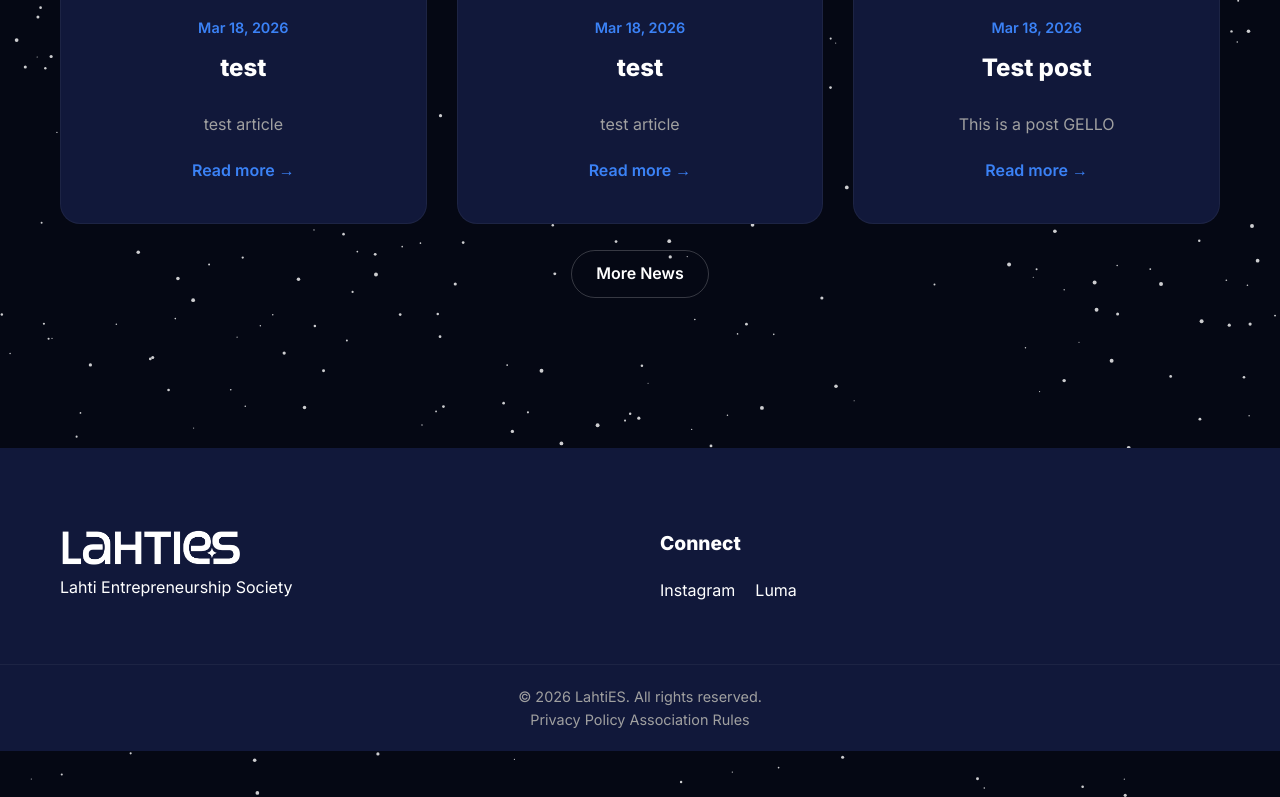
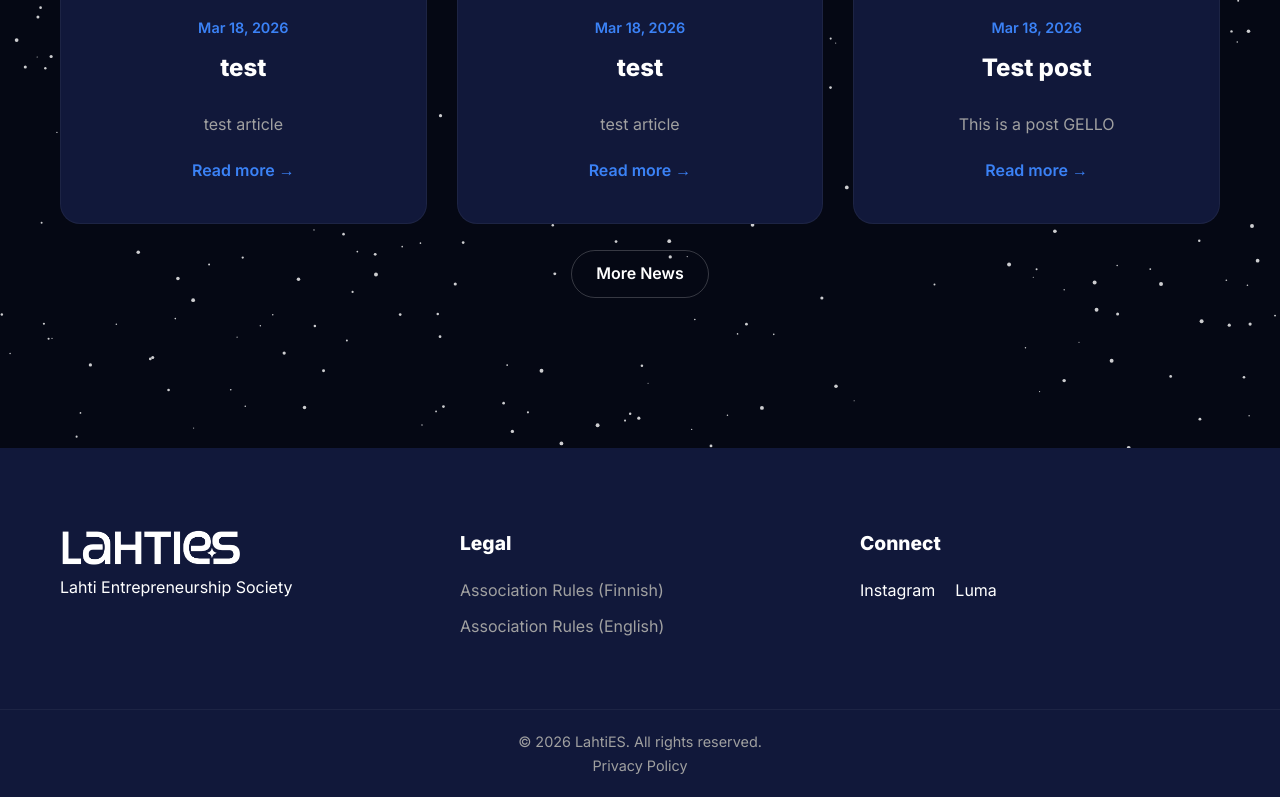
Before and after one commit to lahties/website, a Jekyll site: the page built from index.html, in a window 1280 px wide and 900 px high, scrolled down 1246 px, cut to the strip 103-900 px from the top of the window. Built offline with Jekyll 4.4.1, drawn with Linux system fonts in a browser that asks for light colours.

Commit message:
Update Settings “footer” - Huba Nagy <huba.nagy@lahties.com> via DecapBridge

```diff
--- a/_data/footer.yml
+++ b/_data/footer.yml
@@ -1,4 +1,10 @@
-columns: []
+columns:
+  - title: Legal
+    links:
+      - title: Association Rules (Finnish)
+        url: /legal
+      - title: Association Rules (English)
+        url: /legal
 social:
   - platform: Instagram
     url: https://www.instagram.com/lahti_es/
@@ -6,4 +12,3 @@ social:
     url: https://luma.com/lahti_es
 legal:
   - title: Privacy Policy
-  - title: Association Rules
```
